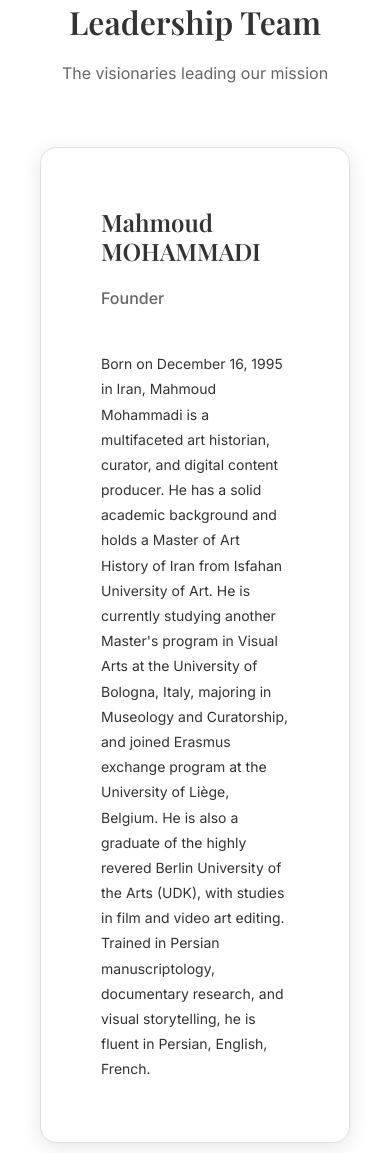
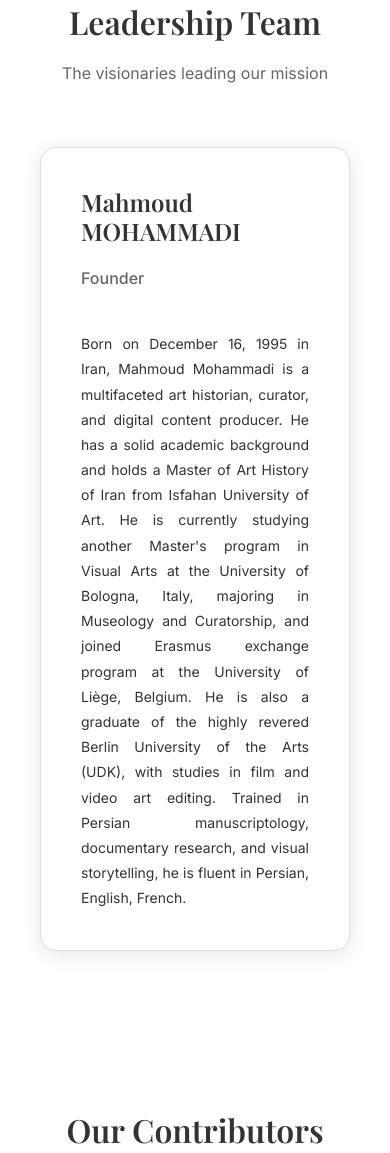
Before and after one commit to moarthist/arthistorio, a plain HTML site: page index.html in a window 390 px wide. Shown: the part 499-1652 px from the top of the page. Drawn offline with nearby package versions, Linux system fonts and the light colour scheme.

Commit message:
Update styles.css

```diff
--- a/styles.css
+++ b/styles.css
@@ -123,6 +123,9 @@ section {
     box-shadow: 0 4px 20px var(--shadow-color);
     border: 1px solid var(--border-color);
     transition: transform 0.3s ease, box-shadow 0.3s ease;
+    height: 100%;
+    display: flex;
+    flex-direction: column;
 }
 
 .card:hover {
@@ -130,15 +133,9 @@ section {
     box-shadow: 0 8px 30px var(--shadow-color);
 }
 
-.founder-card {
-    max-width: 800px;
-    margin: 0 auto;
-    padding: var(--spacing-lg);
-}
-
 .cards-grid {
     display: grid;
-    grid-template-columns: repeat(auto-fit, minmax(300px, 1fr));
+    grid-template-columns: repeat(3, 1fr);
     gap: var(--spacing-md);
     margin-top: var(--spacing-md);
 }
@@ -154,6 +151,8 @@ section {
 .bio {
     font-size: 1rem;
     line-height: 1.8;
+    text-align: justify;
+    flex-grow: 1;
 }
 
 /* Separators */
@@ -164,6 +163,12 @@ section {
 }
 
 /* Responsive Design */
+@media (max-width: 1024px) {
+    .cards-grid {
+        grid-template-columns: repeat(2, 1fr);
+    }
+}
+
 @media (max-width: 768px) {
     h1 {
         font-size: 3.5rem;
@@ -187,10 +192,6 @@ section {
 
     .card {
         padding: var(--spacing-sm);
-    }
-
-    .founder-card {
-        padding: var(--spacing-md);
     }
 }
 
@@ -226,4 +227,8 @@ section {
     .bio {
         font-size: 0.875rem;
     }
+
+    .cards-grid {
+        grid-template-columns: 1fr;
+    }
 }
```
